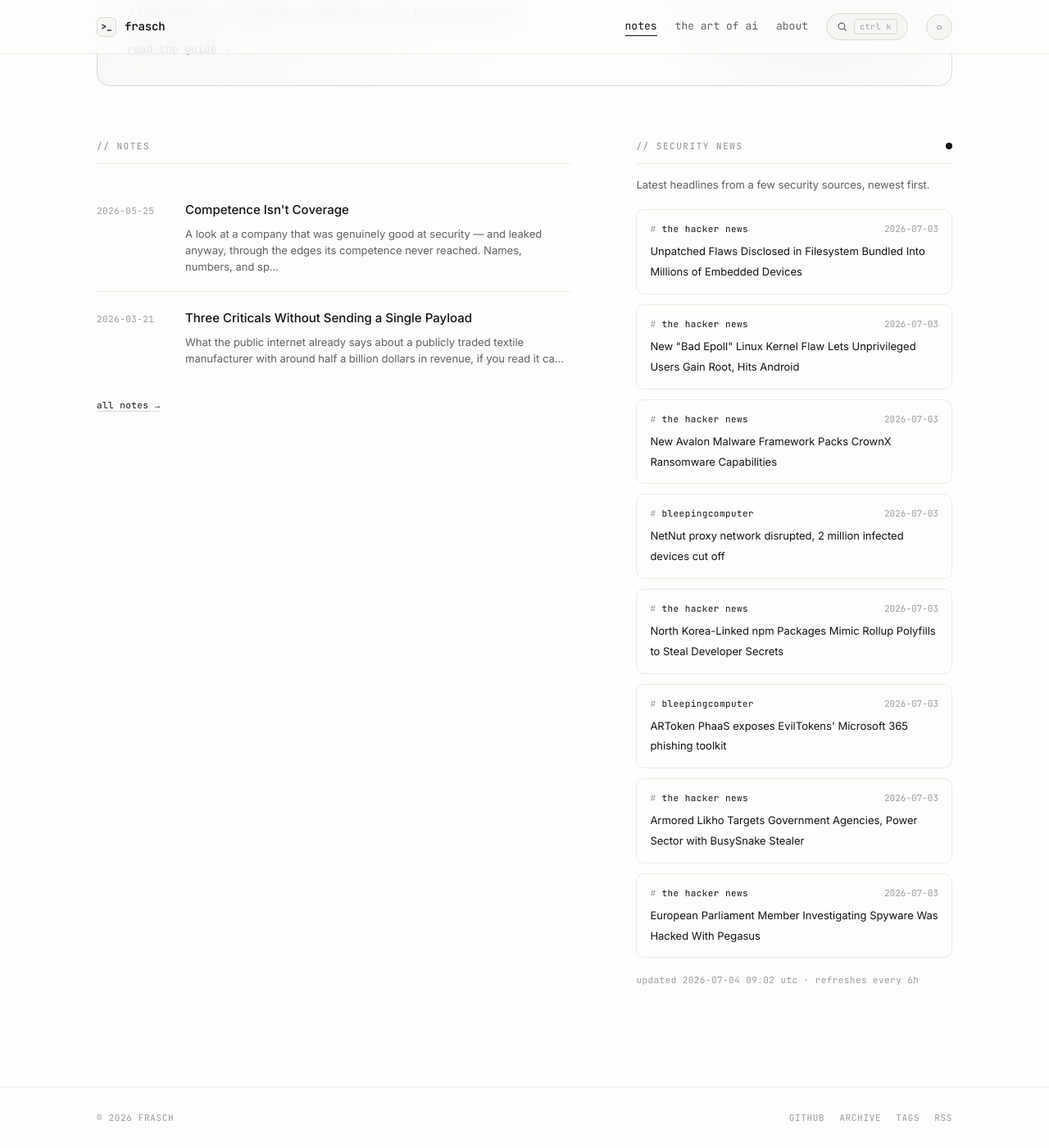
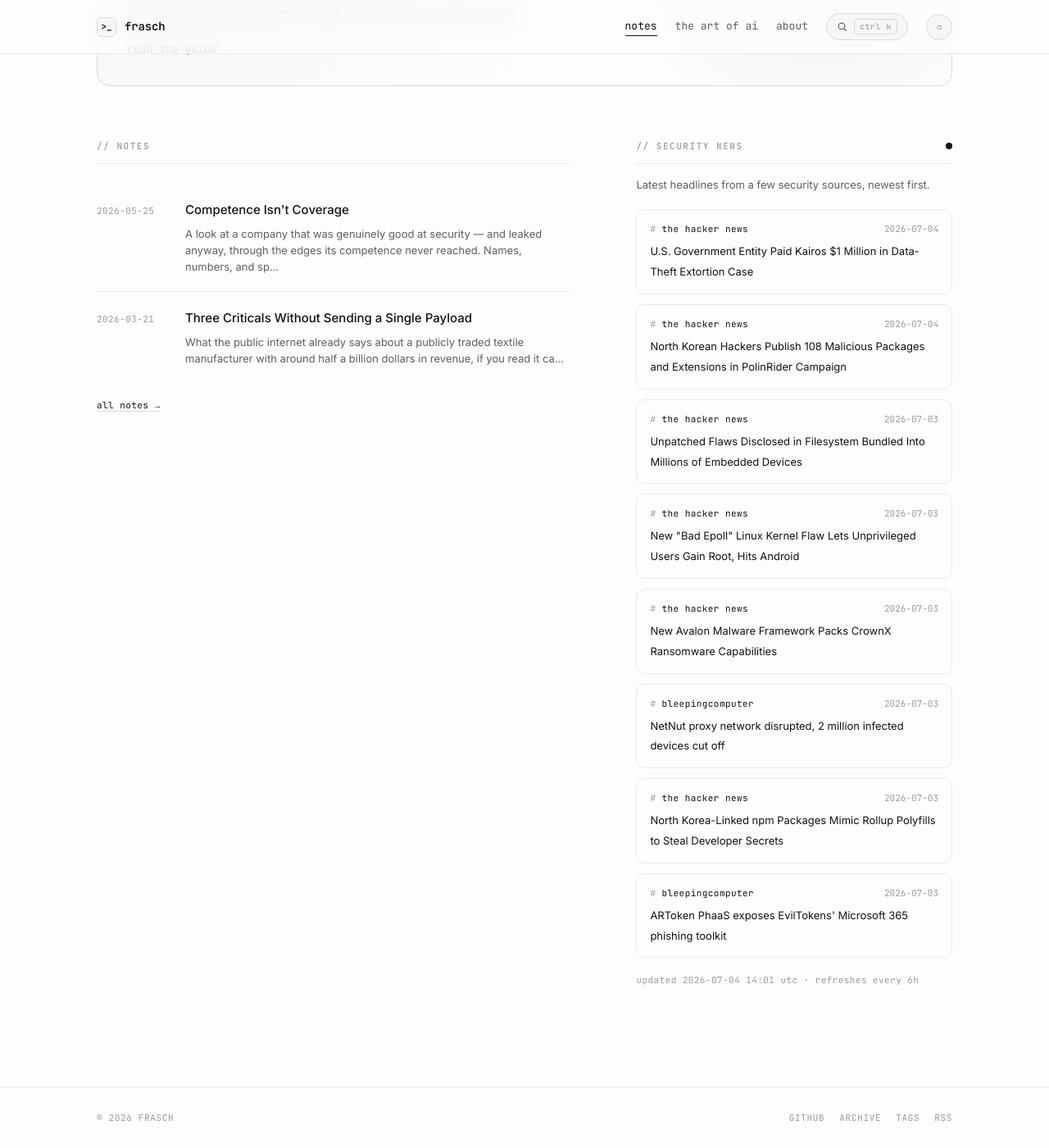
Before and after one commit to whoisfrasch/frasch, a Jekyll site: the page built from index.html, in a window 1280 px wide and 1400 px high, scrolled down 615 px. Shown: the whole window at 82% size. Built offline with Jekyll 4.4.1, drawn with Linux system fonts in a browser that asks for light colours.

```diff
--- a/_data/news.json
+++ b/_data/news.json
@@ -1,6 +1,18 @@
 {
-  "updated": "2026-07-04T09:02:14Z",
+  "updated": "2026-07-04T14:01:02Z",
   "items": [
+    {
+      "source": "the hacker news",
+      "title": "U.S. Government Entity Paid Kairos $1 Million in Data-Theft Extortion Case",
+      "link": "https://thehackernews.com/2026/07/us-government-entity-paid-kairos-group.html",
+      "date": "2026-07-04T12:47:53Z"
+    },
+    {
+      "source": "the hacker news",
+      "title": "North Korean Hackers Publish 108 Malicious Packages and Extensions in PolinRider Campaign",
+      "link": "https://thehackernews.com/2026/07/north-korean-hackers-publish-108.html",
+      "date": "2026-07-04T11:17:24Z"
+    },
     {
       "source": "the hacker news",
       "title": "Unpatched Flaws Disclosed in Filesystem Bundled Into Millions of Embedded Devices",
@@ -36,18 +48,6 @@
       "title": "ARToken PhaaS exposes EvilTokens' Microsoft 365 phishing toolkit",
       "link": "https://www.bleepingcomputer.com/news/security/artoken-phaas-exposes-eviltokens-microsoft-365-phishing-toolkit/",
       "date": "2026-07-03T14:12:22Z"
-    },
-    {
-      "source": "the hacker news",
-      "title": "Armored Likho Targets Government Agencies, Power Sector with BusySnake Stealer",
-      "link": "https://thehackernews.com/2026/07/armored-likho-targets-government.html",
-      "date": "2026-07-03T13:36:33Z"
-    },
-    {
-      "source": "the hacker news",
-      "title": "European Parliament Member Investigating Spyware Was Hacked With Pegasus",
-      "link": "https://thehackernews.com/2026/07/european-parliament-member.html",
-      "date": "2026-07-03T11:05:43Z"
     }
   ]
 }
```
